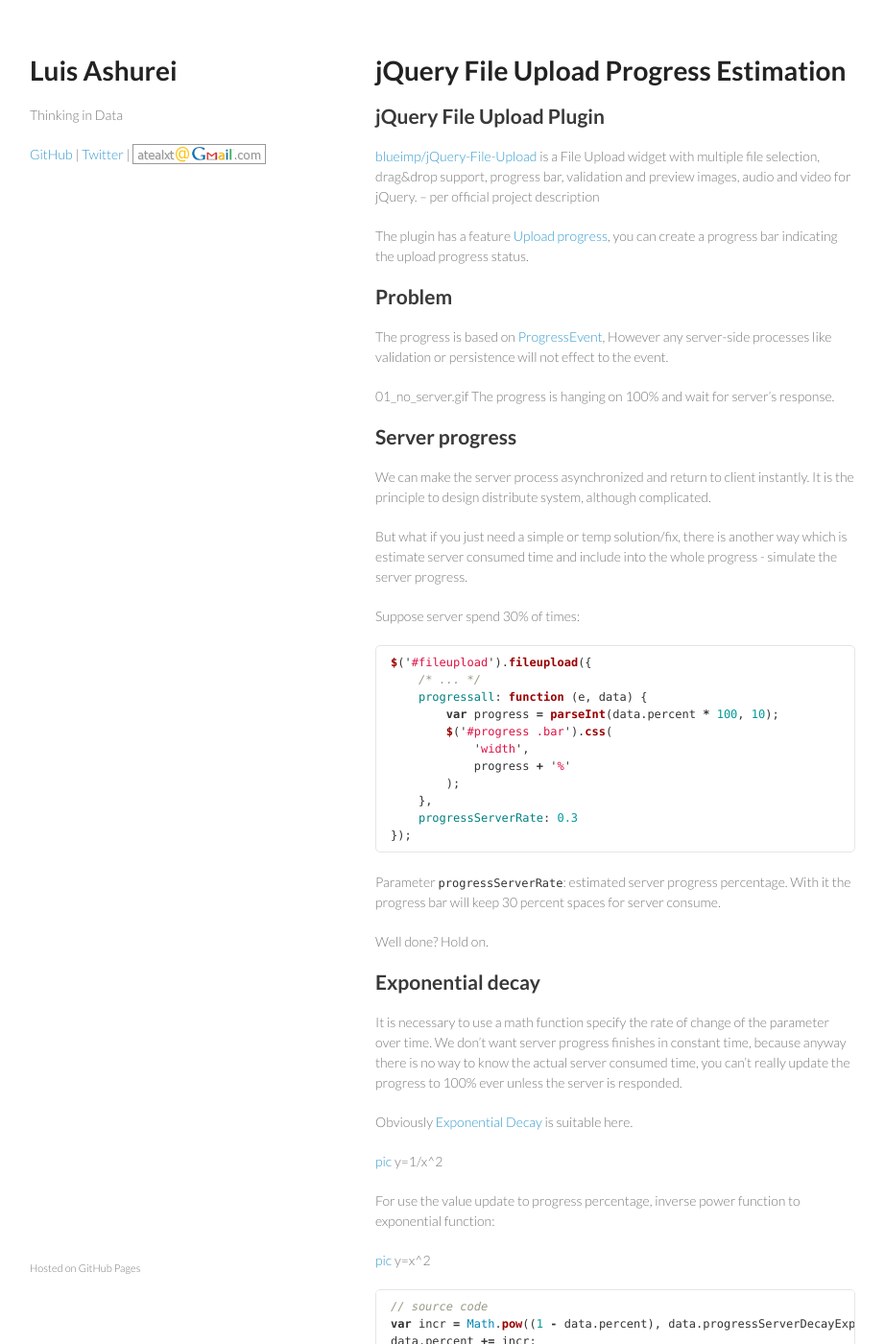
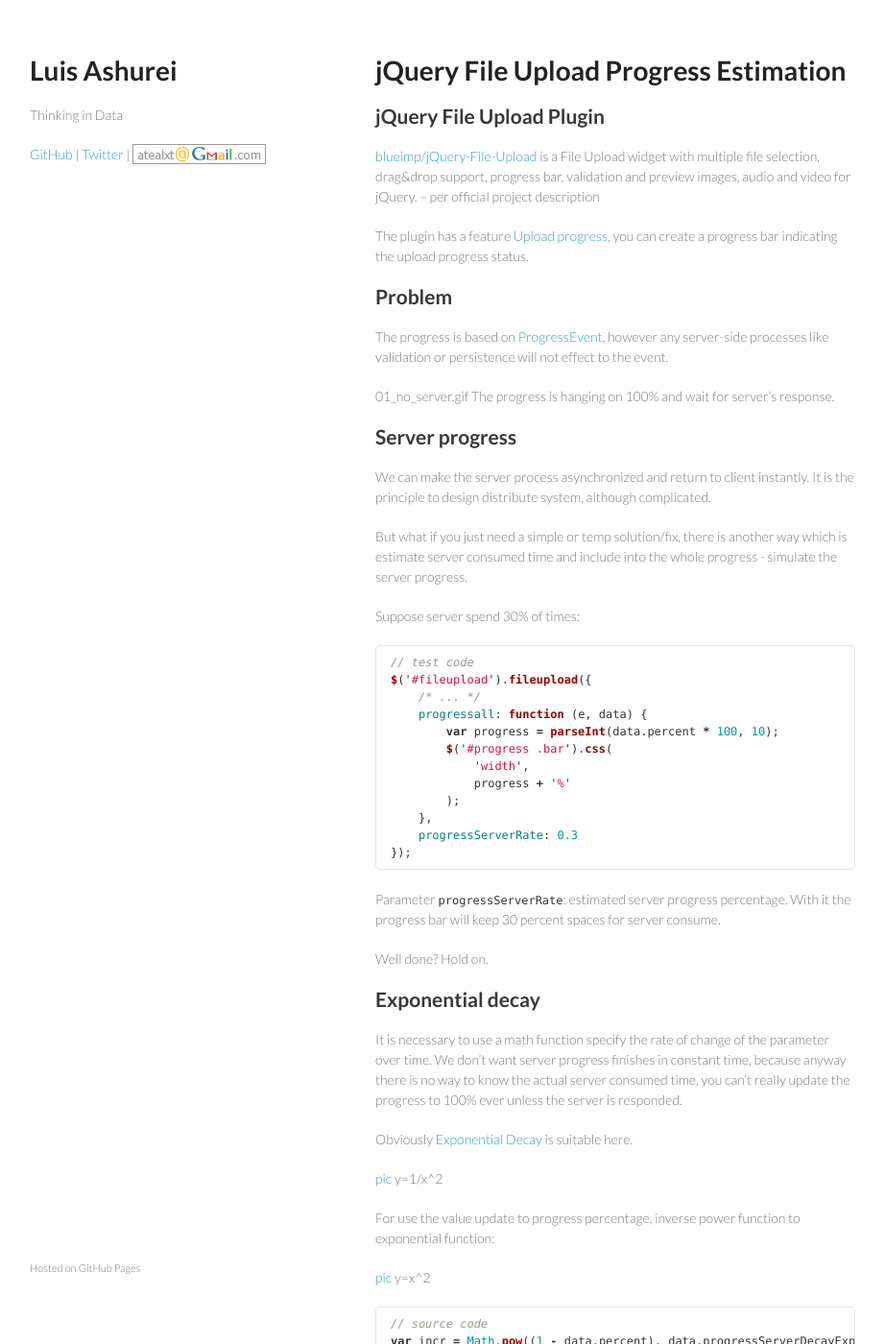
Before and after one commit to atealxt/atealxt.github.io, a Jekyll site: the page built from _posts/2015-11-03-jquery-file-upload-progress-server-estimation.md, in a window 1280 px wide and 1400 px high. Shown: the whole window at 96% size, without its empty margins (179-1101 px from the left). Built offline with Jekyll 4.4.1, drawn with Linux system fonts in a browser that asks for light colours; comment, search, counter and statistics services are not loaded; some of the changed text lies outside the part shown.

Commit message:
Update 2015-11-03-jquery-file-upload-progress-server-estimation.md

````diff
--- a/_posts/2015-11-03-jquery-file-upload-progress-server-estimation.md
+++ b/_posts/2015-11-03-jquery-file-upload-progress-server-estimation.md
@@ -17,8 +17,7 @@
 The plugin has a feature [Upload progress](https://github.com/blueimp/jQuery-File-Upload/wiki/Browser-support), you can create a progress bar indicating the upload progress status.
 
 ## Problem
-The progress is based on [ProgressEvent](https://developer.mozilla.org/en-US/docs/Web/API/ProgressEvent),
-However any server-side processes like validation or persistence will not effect to the event.
+The progress is based on [ProgressEvent](https://developer.mozilla.org/en-US/docs/Web/API/ProgressEvent), however any server-side processes like validation or persistence will not effect to the event.
 
 01_no_server.gif
 The progress is hanging on 100% and wait for server's response.
@@ -31,6 +30,7 @@
 Suppose server spend 30% of times:
 
 ```javascript
+// test code
 $('#fileupload').fileupload({
     /* ... */
     progressall: function (e, data) {
@@ -70,6 +70,7 @@
 ```
 
 ```javascript
+// test code
 $('#fileupload').fileupload({
     /* ... */
     progressall: function (e, data) {
````
Also changed, not shown: other parts of _posts/2015-11-03-jquery-file-upload-progress-server-estimation.md (+2 -2 lines).
